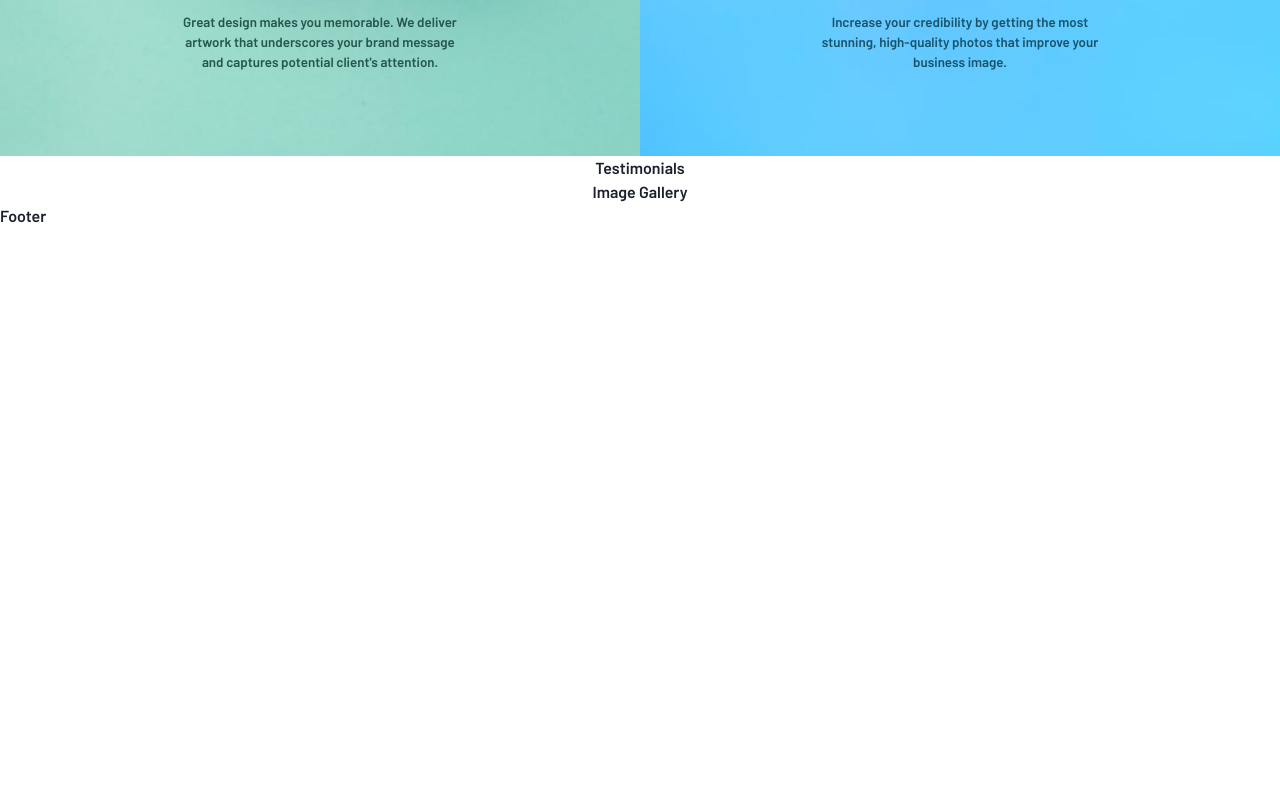
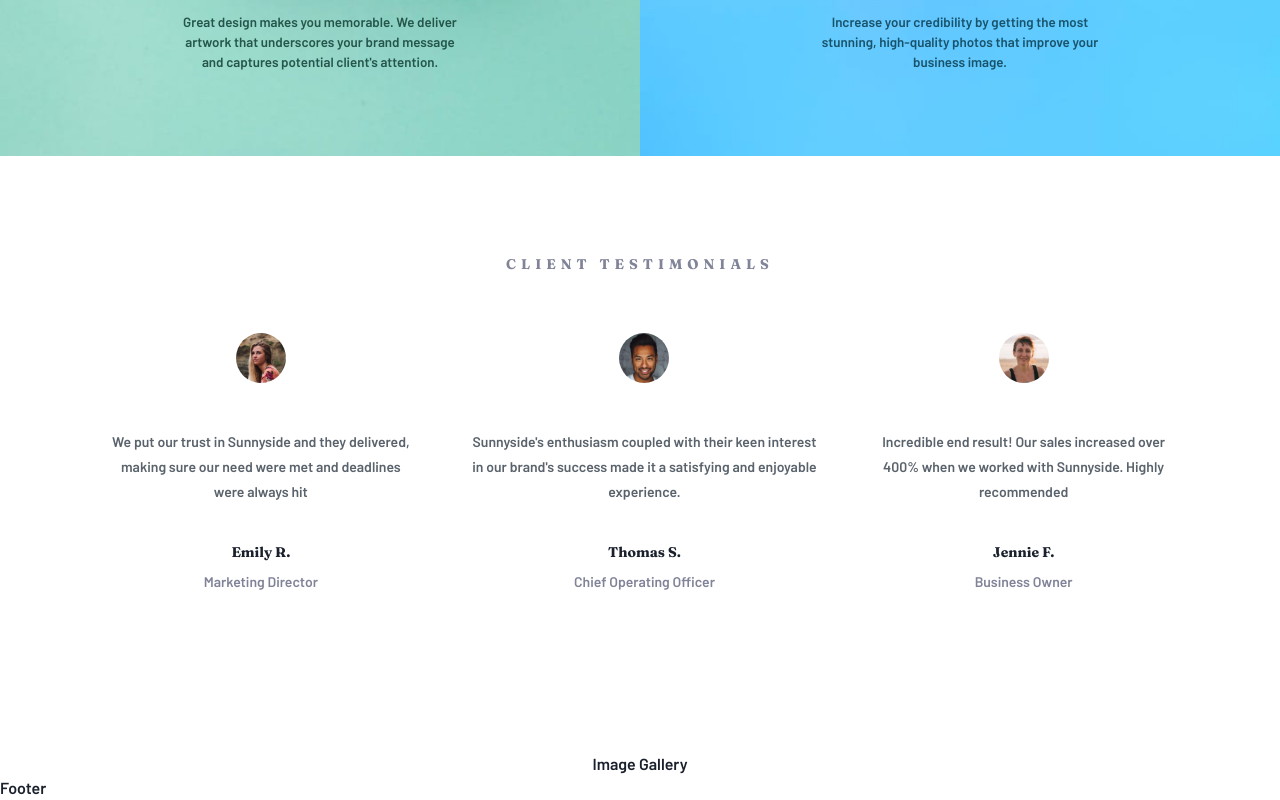
Before and after one commit to Antoinehtml/sunnyside-frontendmentor, a Next.js app: page / in a window 1280 px wide. Shown: the part 2244-3044 px from the top of the page. Before the commit the page ends 2472 px from the top, so only its background shows below. Built offline with nearby package versions, Linux system fonts and the light colour scheme.

Commit message:
Component Testimonial done

```diff
--- a/components/Layout.tsx
+++ b/components/Layout.tsx
@@ -9,7 +9,7 @@ const Layout = ({ children }:{children:any}) => {
             <Head>
                 <title>Sunnyside Studio</title>
             </Head>
-            <Flex direction="column" >
+            <Flex direction="column" width="100vw">
                 <header>
                     <Navbar />
                 </header>
--- a/components/Testimonials.tsx
+++ b/components/Testimonials.tsx
@@ -1,11 +1,99 @@
-import { Flex } from "@chakra-ui/react"
+import Image from 'next/image'
+import { Flex, Heading, Box, Text } from "@chakra-ui/react"
+
+import customTheme from '../styles/theme'
+import style from '../styles/BorderRadius.module.css'
+
+import emilyAvatar from '../assets/images/image-emily.jpg'
+import thomasAvatar from '../assets/images/image-thomas.jpg'
+import jennieAvatar from '../assets/images/image-jennie.jpg'
 
 const Testimonials = () => {
+    const customColors = customTheme.colors.brand
+
     return (
-        <Flex>
-            Testimonials
+        <Flex direction="column" justify="center" align="center" p={["0", "0", "100px 80px", "100px 80px"]}>
+            <Heading as="h1" mt={["100px", "100px", "0", "0"]} mb="60px" textTransform="uppercase" fontSize="sm" color={customColors.darkGrayishBlue} letterSpacing="5px">
+                client testimonials
+            </Heading>
+            <Flex direction={["column", "column", "row", "row"]}>
+                <Flex direction="column" justify="center" align="center">
+                    <Flex mb={["30px", "30px", "40px", "40px"]}>
+                        <div className={style.borderRadius}>
+                            <Image
+                                src={emilyAvatar}
+                                alt='avatar'
+                                width="50px"
+                                height="50px"
+                            />
+                        </div>
+                    </Flex>
+                    <Flex>
+                        <Text textAlign="center" mb={["30px", "30px", "40px", "40px"]} p="0 30px" fontSize="sm" color={customColors.veryDarkGrayishBlue} lineHeight="25px">
+                            We put our trust in Sunnyside and they delivered, making sure our need were met and deadlines were always hit
+                        </Text>
+                    </Flex>
+                    <Flex direction="column" align="center" mb="60px">
+                        <Heading as="h3" mb="10px" fontSize="sm" fontWeight="xl">
+                            Emily R.
+                        </Heading>
+                        <Text color={customColors.darkGrayishBlue} fontSize="sm" textAlign="center">
+                            Marketing Director
+                        </Text>
+                    </Flex>
+                </Flex>
+                <Flex direction="column" justify="center" align="center">
+                    <Flex mb={["30px", "30px", "40px", "40px"]}>
+                        <div className={style.borderRadius}>
+                            <Image
+                                src={thomasAvatar}
+                                alt="avatar"
+                                width="50px"
+                                height="50px"
+                            />
+                        </div>
+                    </Flex>
+                    <Flex>
+                        <Text textAlign="center" mb={["30px", "30px", "40px", "40px"]} p="0 30px" fontSize="sm" color={customColors.veryDarkGrayishBlue} lineHeight="25px">
+                            Sunnyside's enthusiasm coupled with their keen interest in our brand's success made it a satisfying and enjoyable experience.
+                        </Text>
+                    </Flex>
+                    <Flex direction="column" align="center" mb="60px">
+                        <Heading as="h3" mb="10px" fontSize="sm" fontWeight="xl">
+                            Thomas S.
+                        </Heading>
+                        <Text color={customColors.darkGrayishBlue} fontSize="sm" textAlign="center">
+                            Chief Operating Officer
+                        </Text>
+                    </Flex>
+                </Flex>
+                <Flex direction="column" justify="center" align="center">
+                    <Flex mb={["30px", "30px", "40px", "40px"]}>
+                        <div className={style.borderRadius}>
+                            <Image
+                                src={jennieAvatar}
+                                alt='avatar'
+                                width="50px"
+                                height="50px"
+                            />
+                        </div>
+                    </Flex>
+                    <Flex>
+                        <Text textAlign="center" mb={["30px", "30px", "40px", "40px"]} p="0 30px" fontSize="sm" color={customColors.veryDarkGrayishBlue} lineHeight="25px">
+                            Incredible end result! Our sales increased over 400% when we worked with Sunnyside. Highly recommended
+                        </Text>
+                    </Flex>
+                    <Flex direction="column" align="center" mb="60px">
+                        <Heading as="h3" mb="10px" fontSize="sm" fontWeight="xl">
+                            Jennie F.
+                        </Heading>
+                        <Text color={customColors.darkGrayishBlue} fontSize="sm" textAlign="center">
+                            Business Owner
+                        </Text>
+                    </Flex>
+                </Flex>
+            </Flex>
         </Flex>
-
     )
 };
 
--- a/pages/index.tsx
+++ b/pages/index.tsx
@@ -8,7 +8,7 @@ import ImageGallery from '../components/ImageGallery'
 
 const Home: NextPage = () => {
   return (
-    <Flex direction="column" justify="center" align="center">
+    <Flex direction="column" justify="center" align="center" width="100vw">
       <Header />
       <About />
       <Testimonials />
--- /dev/null
+++ b/styles/BorderRadius.module.css
@@ -0,0 +1,3 @@
+.borderRadius img{
+    border-radius: 100%;
+}
```
